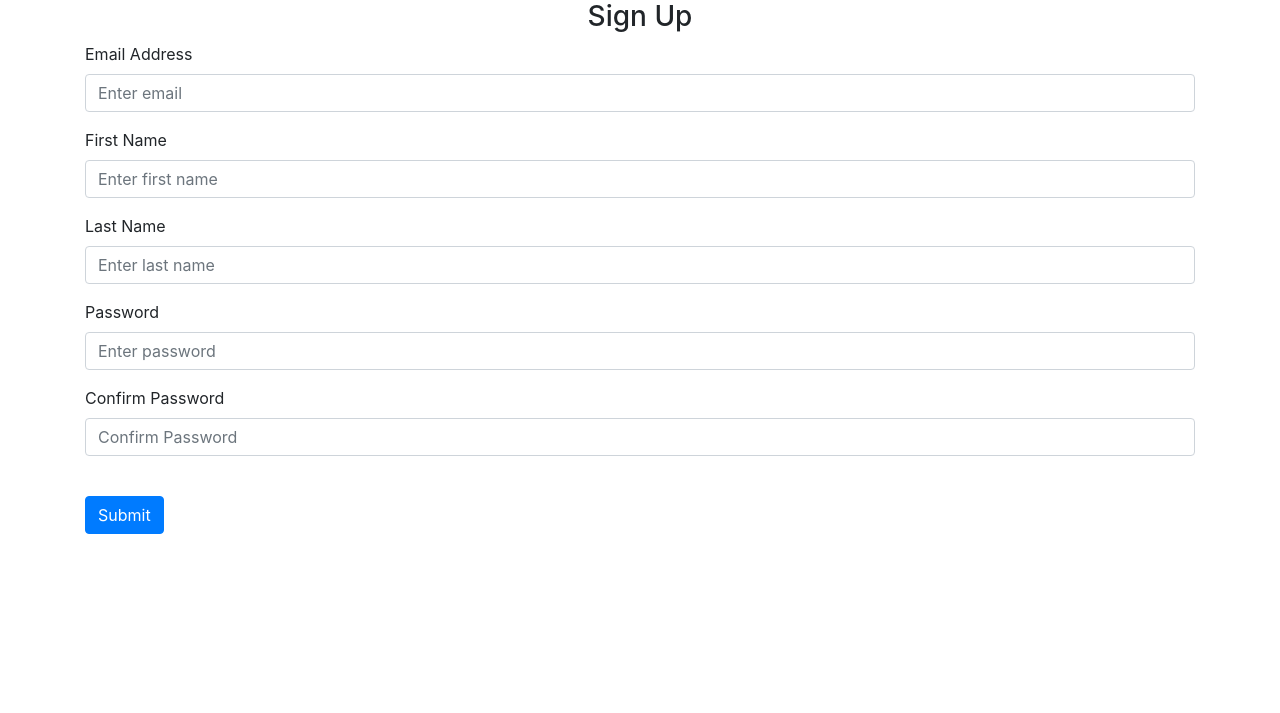
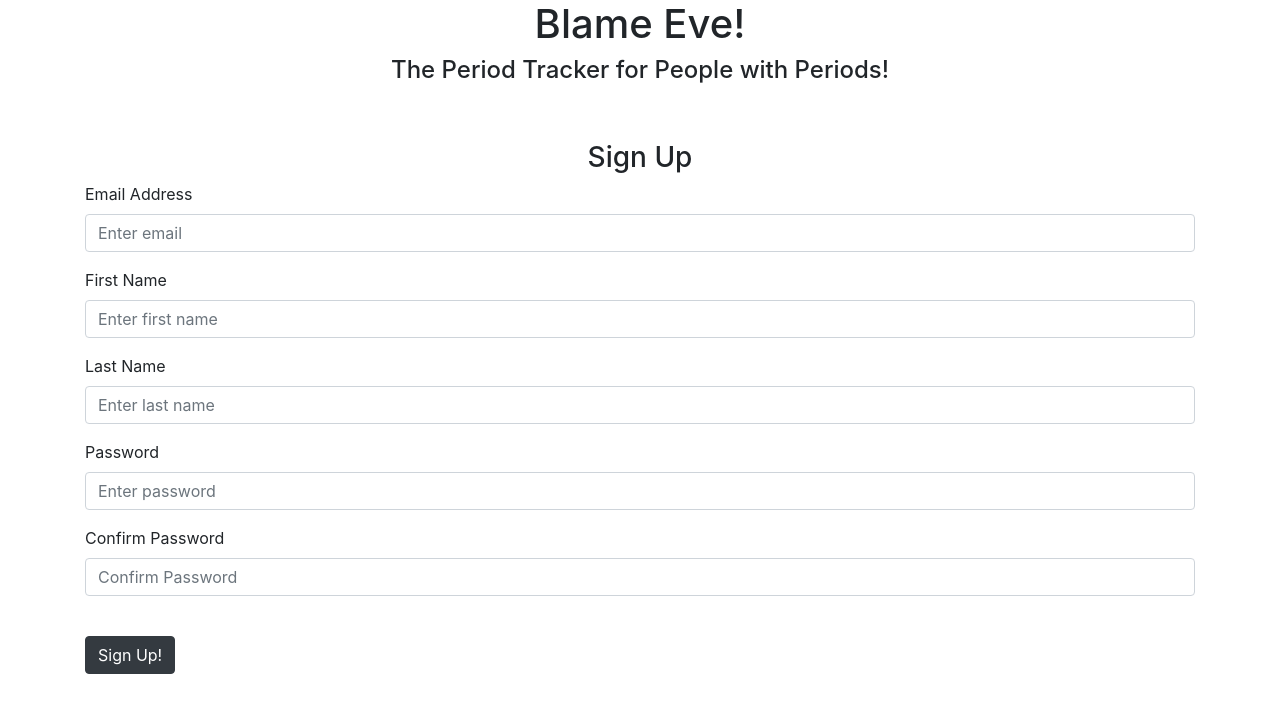
Before and after one commit to kaceoria/BlameEveCapstone, a Flask app: page /sign-up in a window 1280 px wide. Shown: the part 56-769 px from the top of the page. Run offline with Flask 3, Linux system fonts and the light colour scheme; some libraries are stand-ins or nearby versions.

Commit message:
more style

```diff
--- a/website/templates/calendar.html
+++ b/website/templates/calendar.html
@@ -114,7 +114,7 @@
 
                         <form method="post" action="{{ url_for('views.delete_period') }}" style="display: inline;">
                             <input type="hidden" name="period_id" value="{{ period.id }}">
-                            <button type="button" name="delete_period">Delete</button>
+                            <button type="submit" name="delete_period">Delete</button>
                         </form>
 
                         <form method="post" action="{{ url_for('auth.add_symptom') }}">
--- a/website/templates/sign_up.html
+++ b/website/templates/sign_up.html
@@ -2,6 +2,10 @@
 
 {% block content %}
 <form method="POST">
+    <h1 align="center">Blame Eve!</h1>
+    <h4 align="center">The Period Tracker for People with Periods!</h4>
+    <br />
+    <br />
     <h3 align="center">Sign Up</h3>
     <div class="form-group">
         <label for="email">Email Address</label>
@@ -54,7 +58,7 @@
         />
     </div>
     <br />
-    <button type="submit" class="btn btn-primary">Submit</button>
+    <button type="submit" class="btn btn-dark">Sign Up!</button>
 
 </form>
 {% endblock %}
```
Also changed, not shown: website/templates/login.html (+6 -1 lines), 2 other files.
